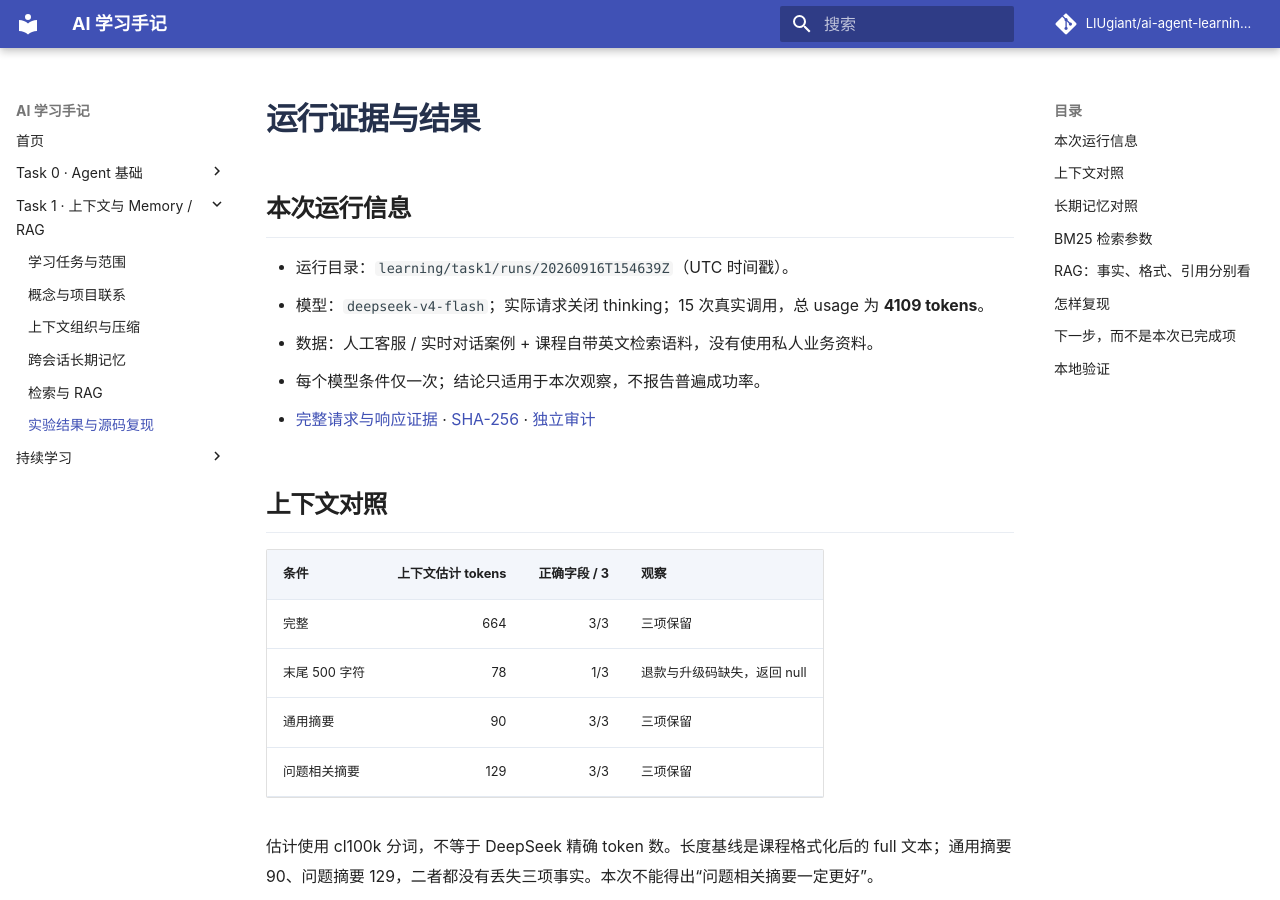
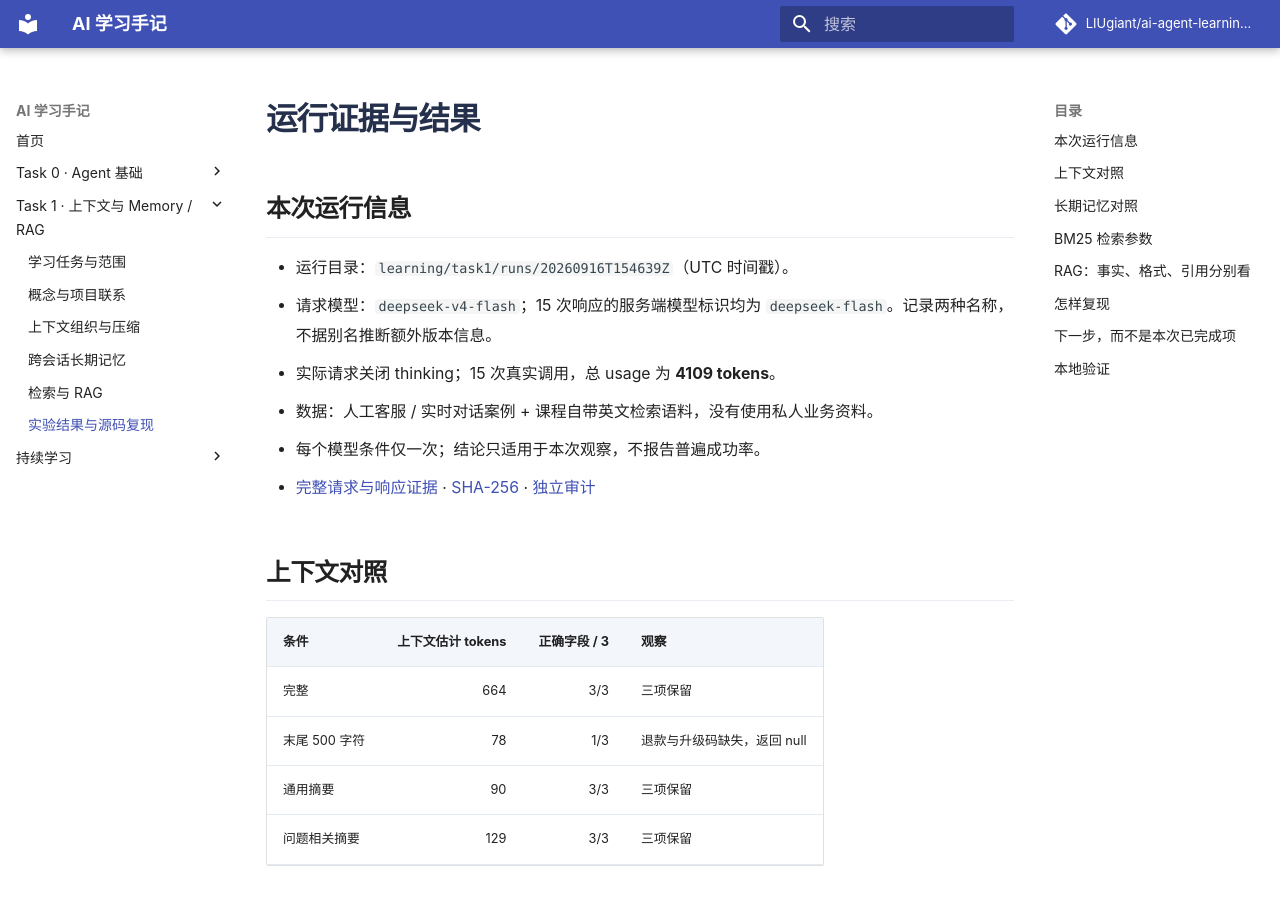
Before and after one commit to LIUgiant/ai-agent-learning-notes, an MkDocs documentation site: the page built from docs/task1/evidence.md, in a window 1280 px wide and 900 px high. Built offline with MkDocs 1.6.1 and Material for MkDocs 9.7.7, drawn with Linux system fonts in a browser that asks for light colours; comment, search, counter and statistics services are not loaded.

Commit message:
Distinguish requested model name from provider response identifier

```diff
--- a/docs/task1/evidence.md
+++ b/docs/task1/evidence.md
@@ -3,7 +3,8 @@
 ## 本次运行信息
 
 - 运行目录：`learning/task1/runs/20260916T154639Z`（UTC 时间戳）。
-- 模型：`deepseek-v4-flash`；实际请求关闭 thinking；15 次真实调用，总 usage 为 **4109 tokens**。
+- 请求模型：`deepseek-v4-flash`；15 次响应的服务端模型标识均为 `deepseek-flash`。记录两种名称，不据别名推断额外版本信息。
+- 实际请求关闭 thinking；15 次真实调用，总 usage 为 **4109 tokens**。
 - 数据：人工客服 / 实时对话案例 + 课程自带英文检索语料，没有使用私人业务资料。
 - 每个模型条件仅一次；结论只适用于本次观察，不报告普遍成功率。
 - [完整请求与响应证据](../assets/task1/evidence.json) · [SHA-256](../assets/task1/evidence.sha256) · [独立审计](../assets/task1/audit.json)
```
